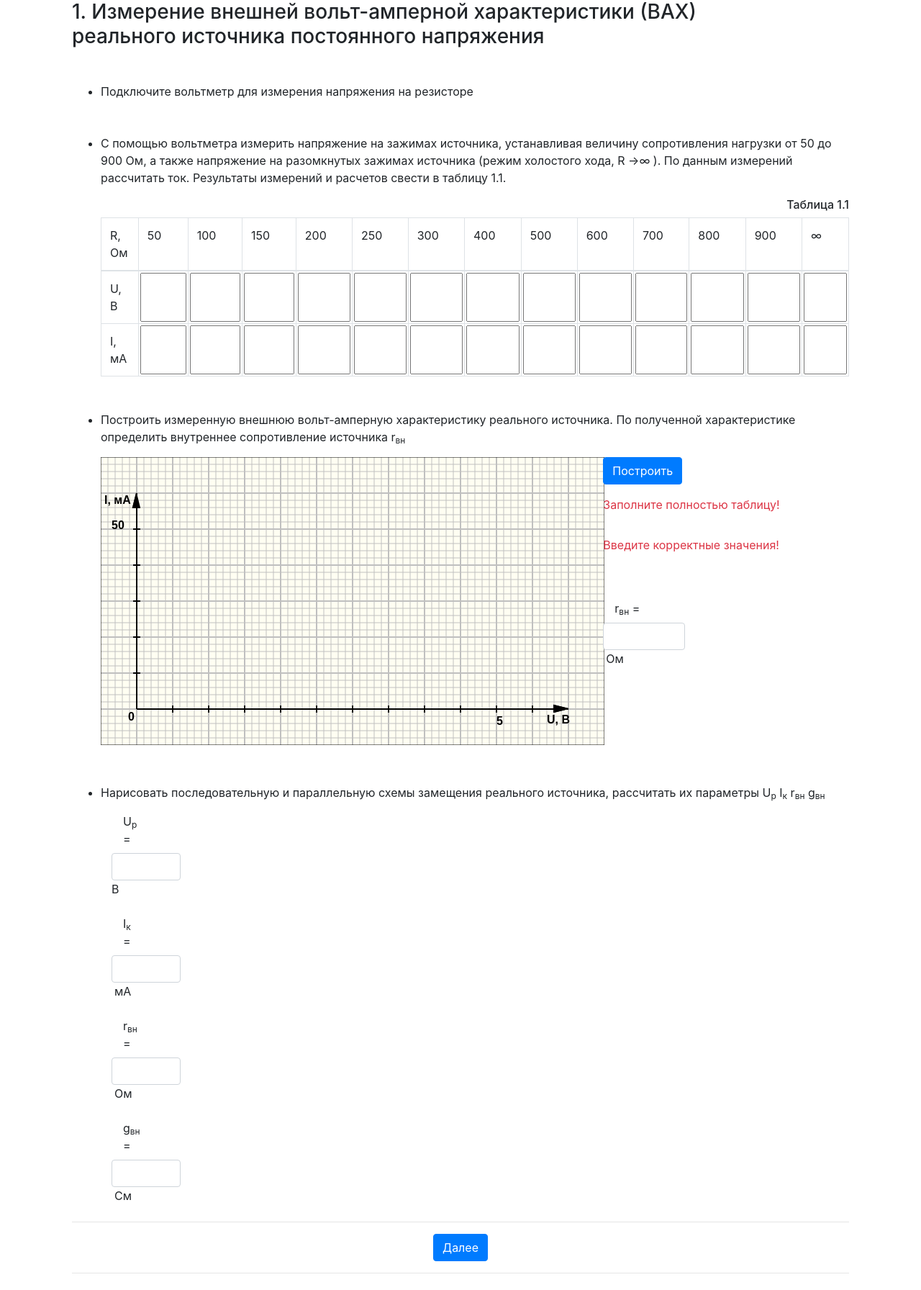
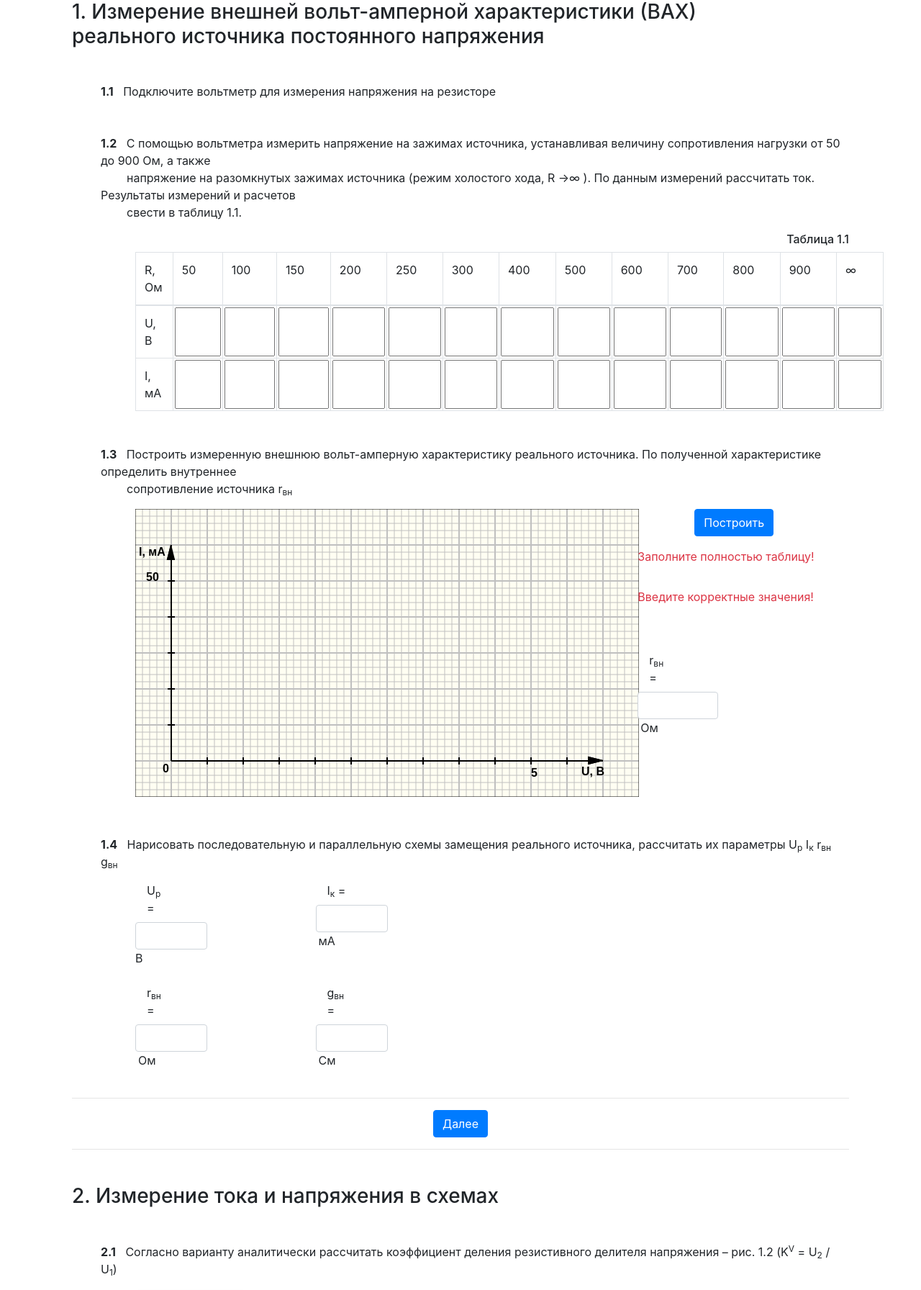
Before and after one commit to shavelskiy/virtualLab, a Yii app: template frontend/views/lab/lab.php in a window 1280 px wide. Shown: the top 1792 px of the page at 72% size. Run offline with PHP 8.4 and a stand-in for Yii, Linux system fonts and the light colour scheme; the template is opened without the code that fills it, so the values that code supplies are empty; some libraries are stand-ins or nearby versions.

Commit message:
lab1 p1-2 atyles

```diff
--- a/frontend/views/lab/lab.php
+++ b/frontend/views/lab/lab.php
@@ -1,12 +1,12 @@
 <!--Задания-->
 <script src="/js/labs/lab1/main.js"></script>
-<div class="container task-1 hidden mb-5">
+<div class="container task-1 mb-5">
     <?php
     require_once($_SERVER['DOCUMENT_ROOT'] . '/frontend/views/lab/lab1/1.php');
     ?>
 </div>
 
-<div class="container task-2 mb-5">
+<div class="container task-2 mb-5 hidden">
     <?php
     require_once($_SERVER['DOCUMENT_ROOT'] . '/frontend/views/lab/lab1/2.php');
     ?>
--- a/frontend/views/lab/lab1/1.php
+++ b/frontend/views/lab/lab1/1.php
@@ -6,23 +6,23 @@
 <ul>
     <!--1.1-->
     <li class="mt-5">
-        <p>
-            Подключите вольтметр для измерения напряжения на резисторе
+        <p><b>1.1</b>
+            &nbsp;&nbsp;Подключите вольтметр для измерения напряжения на резисторе
         </p>
     </li>
     <!--1.2-->
     <li class="mt-5">
-        <p>
-            С помощью вольтметра измерить напряжение на зажимах источника,
+        <p><b>1.2</b>
+            &nbsp;&nbsp;С помощью вольтметра измерить напряжение на зажимах источника,
             устанавливая величину сопротивления нагрузки от 50 до 900 Ом, а
-            также напряжение на разомкнутых зажимах источника (режим
+            также<br>&nbsp;&nbsp;&nbsp;&nbsp;&nbsp;&nbsp;&nbsp; напряжение на разомкнутых зажимах источника (режим
             холостого хода,
             R &rarr;&infin;
             ). По данным измерений рассчитать ток.
-            Результаты измерений и расчетов свести в таблицу 1.1.
+            Результаты измерений и расчетов<br>&nbsp;&nbsp;&nbsp;&nbsp;&nbsp;&nbsp;&nbsp; свести в таблицу 1.1.
         </p>
         <h6 class="text-right">Таблица 1.1</h6>
-        <table class="table table-bordered">
+        <table class="table table-bordered ml-5">
             <thead>
             <tr>
                 <td>R, Ом</td>
@@ -51,18 +51,20 @@
     </li>
     <!--1.3-->
     <li class="mt-5">
-        <p>
-            Построить измеренную внешнюю вольт-амперную характеристику
+        <p><b>1.3</b>
+            &nbsp;&nbsp;Построить измеренную внешнюю вольт-амперную характеристику
             реального источника. По полученной характеристике определить
-            внутреннее сопротивление источника r<sub>вн</sub>
+            внутреннее<br>&nbsp;&nbsp;&nbsp;&nbsp;&nbsp;&nbsp;&nbsp; сопротивление источника r<sub>вн</sub>
         </p>
         <div class="row">
-            <div class="col-8">
+            <div class="col-8 ml-5">
                 <canvas id="table-1.1" width="700" height="400"></canvas>
             </div>
-            <div class="col-4">
-                <div class="row">
+            <div class="col-3">
+                <div class="row ml-5">
+                    <div class="ml-3">
                         <button type="button" class="btn btn-primary draw-graph">Построить</button>
+                    </div>
                 </div>
                 <div class="row">
                     <p class="graph-error text-danger hidden my-3">Заполните полностью таблицу!</p>
@@ -87,10 +89,12 @@
     </li>
     <!--1.4-->
     <li class="mt-5">
-        <p>Нарисовать последовательную и параллельную схемы замещения
+        <p><b>1.4</b>
+            &nbsp;&nbsp;Нарисовать последовательную и параллельную схемы замещения
             реального источника, рассчитать их параметры U<sub>р</sub> I<sub>к</sub> r<sub>вн</sub> g<sub>вн</sub>
         </p>
-        <form class="form-horizontal">
+        <form class="form-horizontal ml-5">
+            <div class="form-row">
                 <div class="form-group col-3">
                     <label for="lab1-p1.4-1" class="col-sm-3 control-label px-3">U<sub>р</sub> =</label>
                     <div class="col-sm-5 px-0">
@@ -105,6 +109,8 @@
                     </div>
                     <label class="col-sm-2 control-label pl-1">мА</label>
                 </div>
+            </div>
+            <div class="form-row">
                 <div class="form-group col-3">
                     <label for="lab1-p1.4-3" class="col-sm-3 control-label px-3">r<sub>вн</sub> =</label>
                     <div class="col-sm-5 px-0">
@@ -119,6 +125,7 @@
                     </div>
                     <label class="col-sm-2 control-label pl-1">См</label>
                 </div>
+            </div>
         </form>
     </li>
 </ul>
@@ -129,6 +136,10 @@
 <hr>
 
 <style>
+    ul {
+        list-style: none;
+    }
+
     .value-input {
         width: 100%;
         height: 100%;
--- a/frontend/views/lab/lab1/2.php
+++ b/frontend/views/lab/lab1/2.php
@@ -3,12 +3,12 @@
 <ul>
     <!--2.1-->
     <li class="mt-5">
-        <p>
-            Согласно варианту аналитически рассчитать коэффициент деления
+        <p><b>2.1</b>
+            &nbsp;&nbsp;Согласно варианту аналитически рассчитать коэффициент деления
             резистивного делителя напряжения – рис. 1.2 (K<sup>V</sup> = U<sub>2</sub> / U<sub>1</sub>)
         </p>
         <div class="row">
-            <div class="col-4">
+            <div class="col-4 ml-5">
                 <img src="/uploads/lab1/1.2.png">
             </div>
             <div class="col-2 mt-3">
@@ -31,24 +31,24 @@
                 </form>
             </div>
         </div>
-        <h6>Рис. 1.2 – Схема резистивного делителя напряжения </h6>
+        <h6 class="ml-5">Рис. 1.2 – Схема резистивного делителя напряжения </h6>
     </li>
     <!--2.2-->
     <li class="mt-5">
-        <p>
-            Нарисовать схему рис.1.2 с источником постоянного напряжения и
+        <p><b>2.2</b>
+            &nbsp;&nbsp;Нарисовать схему рис.1.2 с источником постоянного напряжения и
             необходимыми приборами, для измерения напряжений U<sub>1</sub> и U<sub>2</sub>
         </p>
     </li>
     <!--2.3-->
     <li class="mt-5">
-        <p>
-            Выберете схему рис.1.2. На входе схемы должне быть включён источник
-            постоянного напряжения. Измерить напряжения U<sub>1</sub> и U<sub>2</sub> . Рассчитать коэффициент
-            деления напряжения – K<sup>V</sup> = U<sub>2</sub> / U<sub>1</sub> и сравнить с
+        <p><b>2.3</b>
+            &nbsp;&nbsp;Выберете схему рис.1.2. На входе схемы должне быть включён источник
+            постоянного напряжения. Измерить напряжения U<sub>1</sub> и U<sub>2</sub> .<br>&nbsp;&nbsp;&nbsp;&nbsp;&nbsp;&nbsp;&nbsp;
+            Рассчитать коэффициент деления напряжения – K<sup>V</sup> = U<sub>2</sub> / U<sub>1</sub> и сравнить с
             аналитически вычисленным значением в п. 2.1.
         </p>
-        <form class="form-horizontal">
+        <form class="form-horizontal ml-4">
             <div class="form-group col-3">
                 <label for="help1" class="col-sm-3 control-label px-3">U<sub>1</sub> =</label>
                 <div class="col-sm-5 px-0">
@@ -73,14 +73,14 @@
     </li>
     <!--2.4-->
     <li class="mt-5">
-        <p>
-            Выберите схему рис 1.3 с источник постоянного напряжения на входе
+        <p><b>2.4</b>
+            &nbsp;&nbsp;Выберите схему рис 1.3 с источник постоянного напряжения на входе
         </p>
         <div class="row">
-            <div class="col-4">
+            <div class="col-4 ml-5">
                 <img src="/uploads/lab1/1.3.png">
             </div>
-            <div class="col-2 mt-3">
+            <div class="col-2 mt-5">
                 R<sub>1</sub> = 1 кОм
                 <br>
                 R<sub>2</sub> = 2 кОм
@@ -122,15 +122,16 @@
                 Ом
             </div>
         </div>
-        <h6>Рис 1.3−Схема резистивного делителя токов</h6>
+        <h6 class="ml-5">Рис 1.3−Схема резистивного делителя токов</h6>
     </li>
     <!--2.5-->
     <li class="mt-5">
-        <p>
-            Измерить напряжения U<sub>1</sub>, U<sub>2</sub>, U. По показаниям вольтметров
+        <p><b>2.5</b>
+            &nbsp;&nbsp;Измерить напряжения U<sub>1</sub>, U<sub>2</sub>, U. По показаниям вольтметров
             определить токи I<sub>1</sub>, I<sub>2</sub>, I.
         </p>
-        <form class="form-horizontal">
+        <form class="form-horizontal ml-5">
+            <div class="form-row">
                 <div class="form-group col-3">
                     <label for="lab1-p2.5-1" class="col-sm-3 control-label px-3">U<sub>1</sub> =</label>
                     <div class="col-sm-5 px-0">
@@ -139,48 +140,53 @@
                     <label class="col-sm-2 control-label pl-0">В</label>
                 </div>
                 <div class="form-group col-3">
-                <label for="lab1-p2.5-2" class="col-sm-3 control-label px-3">U<sub>2</sub> =</label>
-                <div class="col-sm-5 px-0">
-                    <input type="text" class="form-control" id="lab1-p2.5-2">
-                </div>
-                <label class="col-sm-2 control-label pl-1">B</label>
-            </div>
-            <div class="form-group col-3">
-                <label for="lab1-p2.5-3" class="col-sm-3 control-label px-3">U =</label>
-                <div class="col-sm-5 px-0">
-                    <input type="text" class="form-control" id="lab1-p2.5-3">
-                </div>
-                <label class="col-sm-2 control-label pl-1">B</label>
-            </div>
-        </form>
-        <form class="form-horizontal">
-            <div class="form-group col-3">
                     <label for="lab1-p2.5-4" class="col-sm-3 control-label px-3">I<sub>1</sub> =</label>
                     <div class="col-sm-5 px-0">
                         <input type="text" class="form-control" id="lab1-p2.5-4">
                     </div>
                     <label class="col-sm-2 control-label pl-0">мА</label>
                 </div>
+            </div>
+            <div class="form-row">
+                <div class="form-group col-3">
+                    <label for="lab1-p2.5-2" class="col-sm-3 control-label px-3">U<sub>2</sub> =</label>
+                    <div class="col-sm-5 px-0">
+                        <input type="text" class="form-control" id="lab1-p2.5-2">
+                    </div>
+                    <label class="col-sm-2 control-label pl-0">В</label>
+                </div>
                 <div class="form-group col-3">
                     <label for="lab1-p2.5-5" class="col-sm-3 control-label px-3">I<sub>2</sub> =</label>
                     <div class="col-sm-5 px-0">
                         <input type="text" class="form-control" id="lab1-p2.5-5">
                     </div>
-                <label class="col-sm-2 control-label pl-1">мА</label>
+                    <label class="col-sm-2 control-label pl-0">мА</label>
+                </div>
+            </div>
+            <div class="form-row">
+                <div class="form-group col-3">
+                    <label for="lab1-p2.5-3" class="col-sm-3 control-label px-3">U =</label>
+                    <div class="col-sm-5 px-0">
+                        <input type="text" class="form-control" id="lab1-p2.5-3">
+                    </div>
+                    <label class="col-sm-2 control-label pl-0">В</label>
                 </div>
                 <div class="form-group col-3">
                     <label for="lab1-p2.5-6" class="col-sm-3 control-label px-3">I =</label>
                     <div class="col-sm-5 px-0">
                         <input type="text" class="form-control" id="lab1-p2.5-6">
                     </div>
-                <label class="col-sm-2 control-label pl-1">мА</label>
+                    <label class="col-sm-2 control-label pl-0">мА</label>
+                </div>
             </div>
         </form>
     </li>
     <!--2.6-->
     <li class="mt-5">
-        Используя вторую формулу разброса, проверить полученный
+        <p><b>2.6</b>
+            &nbsp;&nbsp;Используя вторую формулу разброса, проверить полученный
             результат.
+        </p>
     </li>
 </ul>
 
@@ -192,9 +198,13 @@
 <hr>
 
 <style>
+    ul {
+        list-style: none;
+    }
+
     .bottom-align-text {
         position: absolute;
-        bottom: 0;
+        bottom: 20px;
         right: 0;
     }
 </style>
```
Lines whose indentation alone changed are shown as unchanged.
